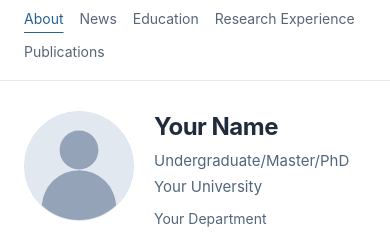
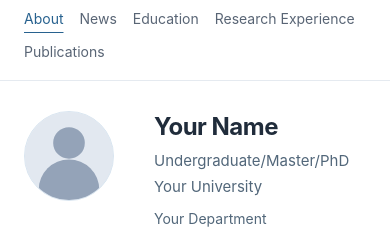
Before and after one commit to LEO666113/Personal-Academic-Homepage, a plain HTML site: page index.html in a window 390 px wide. Shown: the part 54-292 px from the top of the page. Drawn offline with Linux system fonts and the light colour scheme.

Commit message:
Reduce portrait size and add desktop/mobile README previews

```diff
--- a/style.css
+++ b/style.css
@@ -24,3 +24,8 @@ main{max-width:1140px;display:grid;grid-template-columns:220px minmax(0,1fr);gap
 .publication{display:grid;grid-template-columns:220px minmax(0,1fr);gap:24px;margin:22px 0}.publication-image{display:block;width:100%;height:auto;border:1px solid var(--line);border-radius:8px}.publication h3{font-size:19px;line-height:1.45;overflow-wrap:anywhere}.publication p{margin:9px 0;font-size:14px}.publication-authors{color:var(--muted)}.publication-venue{font-weight:650}.publication-links{display:flex;flex-wrap:wrap;gap:8px;margin-top:14px}.publication-links a{border:1px solid #d5dce3;border-radius:4px;padding:3px 12px;background:#f8fafc;font-size:14px}
 @media(max-width:900px){.publication{grid-template-columns:1fr}.publication-image{max-width:360px}}
 @media(max-width:650px){.profile .scholar{grid-column:1/-1}.news-list li{grid-template-columns:1fr;gap:3px}}
+
+/* Compact profile portrait. */
+.profile .portrait{width:140px;height:140px}
+@media(max-width:900px){.profile .portrait{width:130px;height:130px}}
+@media(max-width:650px){.profile .portrait{width:90px;height:90px}}
```
Also changed, not shown: assets/images/preview-desktop.png (added), assets/images/preview-mobile.png (added), 1 other file.
